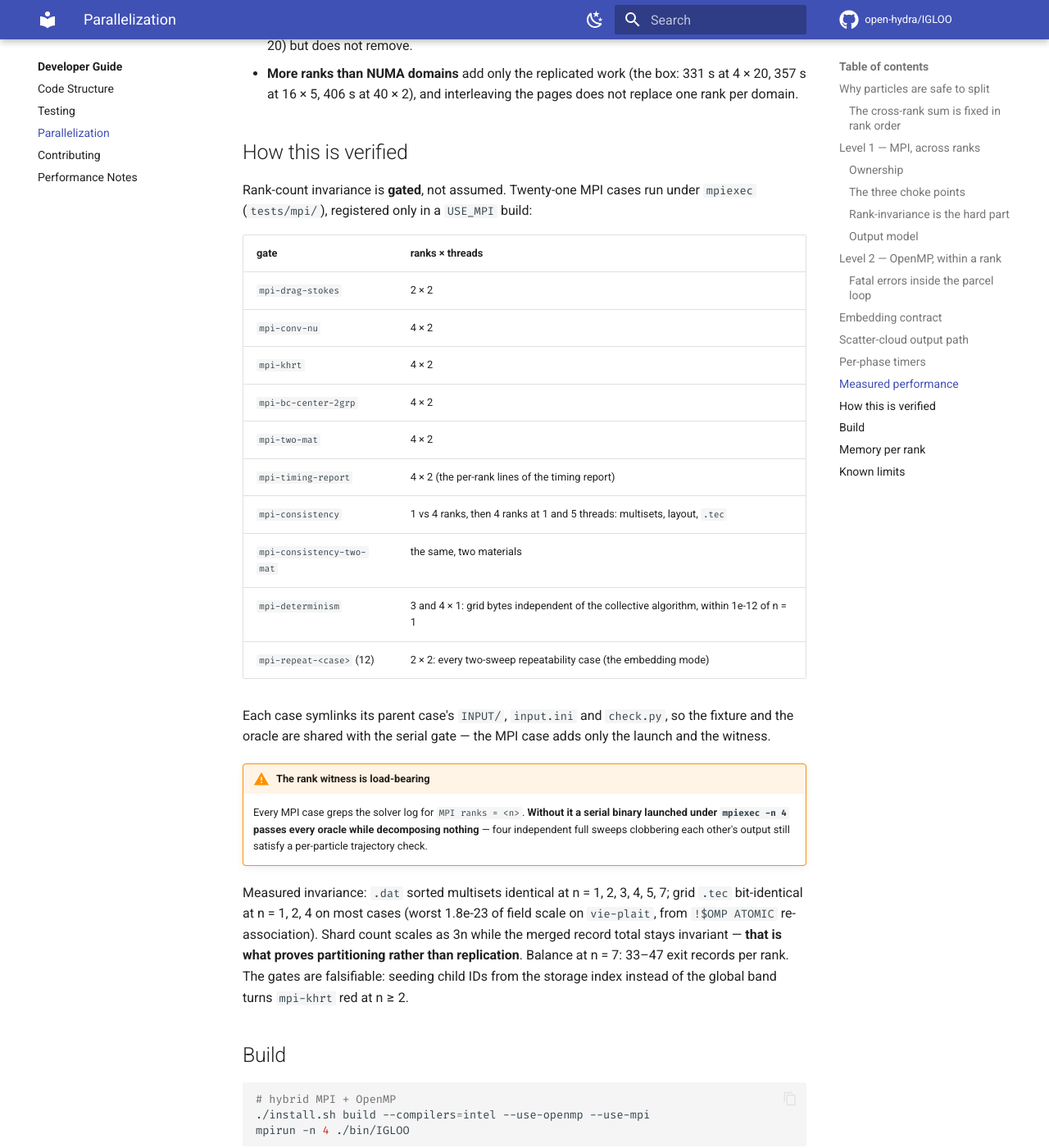
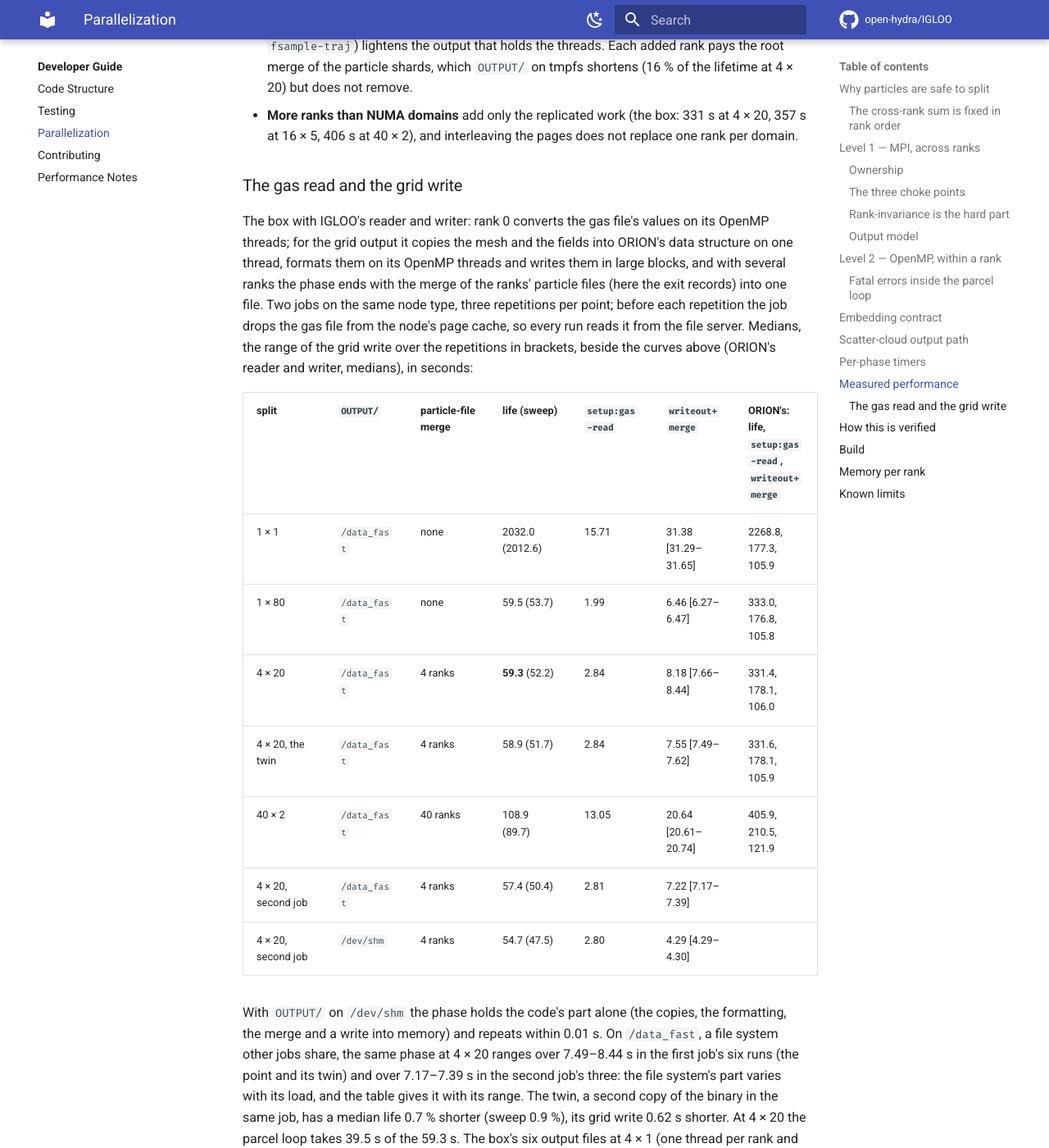
Before and after one commit to open-hydra/IGLOO, an MkDocs documentation site: the page built from docs/development/parallelization.md, in a window 1280 px wide and 1400 px high, scrolled down 10434 px. Shown: the whole window at 82% size. Built offline with MkDocs 1.6.1 and Material for MkDocs 9.7.7, drawn with Linux system fonts in a browser that asks for light colours; comment, search, counter and statistics services are not loaded; some of the changed text lies outside the part shown.

Commit message:
docs(parallel): the gas read and the grid write measured
The box with IGLOO's reader and writer, from two jobs of igloo-io-accept.slurm, each on one exclusive Gold 6230
node, the binary built from 17a41d3: the acceptance job's 1 x 1, 1 x 80, 4 x 20, 40 x 2 and A/A twin, and a
second job's 4 x 20 on /data_fast and with OUTPUT/ on /dev/shm.

- measured-performance.tsv: their seven points (157 in all); every earlier row keeps its columns, and the four
  new columns are filled for every row.
- parallelization.md: "The gas read and the grid write": medians, the grid write's range, where OUTPUT/ was and
  which runs merge particle files, beside ORION's medians; /dev/shm holds the code's part, /data_fast is given
  with its range; the twin; the outputs at 4 x 1 identical to those of a build with ORION's reader and writer.
  The curves are named as ORION's reader and writer, and "Known limits" quotes the two jobs' phases.

No source change: docs/ and tests/ only.

Co-Authored-By: Claude Opus 5.5 (1M context) <noreply@anthropic.com>
Claude-Session: https://claude.ai/code/session_019zi1qiuw7HF2aRfC8FR4xx

```diff
--- a/docs/development/parallelization.md
+++ b/docs/development/parallelization.md
@@ -279,10 +279,12 @@ is taken against the 1 × 1 point of the same workload in the same job, on the s
 - `C` = C(1)/C(N) on the user-mode core cycles of the sweep and of the parcel loop: perfect parallelism
   keeps them constant whatever the clock, so `C` holds the parallel losses without the fall of the clock.
 
-The 150 measured points, each with the job, node, commit and binary it came from, are in
+The 157 measured points, each with the job, node, commit and binary it came from, are in
 `tests/bench/monolith/results/measured-performance.tsv` (written by `results.py` of the harness,
 `tests/bench/monolith/`); every number below is a cell of that table or computed from the cells of one
-job.
+job. The curves ran ORION's reader of the gas file and ORION's writer of the grid output (what
+`IGLOO_TEC_FAST=0` selects); [The gas read and the grid write](#the-gas-read-and-the-grid-write) measures
+the box with IGLOO's own.
 
 | workload | what it loads | life at 1 × 1 |
 |---|---|---|
@@ -321,8 +323,9 @@ Three things separate the efficiency in seconds from the efficiency in cycles:
   times the ratio of the two clocks.
 - **The serial parts.** On the box, rank 0 reads the gas file (`setup:gas-read`, 177.9 s at 4 × 20) and
   writes the source and Eulerian grid fields (`writeout+merge`, 105.5 s) at every split: 283 s of the
-  331 s at 4 × 20, while the parcel loop takes 1973 s on one core and 38.5 s at 4 × 20. The rest of the
-  sweep outside the loop is a few seconds (at 4 × 20: smoothing 2.2 s, finalize 1.3 s, reduction 0.8 s).
+  331 s at 4 × 20, while the parcel loop takes 1973 s on one core and 38.5 s at 4 × 20 (IGLOO's reader
+  and writer: 2.84 and 8.18 s at 4 × 20, [below](#the-gas-read-and-the-grid-write)). The rest of the sweep
+  outside the loop is a few seconds (at 4 × 20: smoothing 2.2 s, finalize 1.3 s, reduction 0.8 s).
 - **Waiting.** On `khrt-stress` the output of the scatter records inside the parcel loop holds the
   threads: with the scatter cloud off (and the Eulerian output, more deposits, on) the loop keeps
   `C` = 0.905 at 1 × 32 against its own one-core point; with the cloud on, 0.432. On `vie-plait-dense` the
@@ -377,6 +380,35 @@ Over the repetitions the standard deviation is 0.2–0.6 % at 1 × 1 and on the
   which `OUTPUT/` on tmpfs shortens (16 % of the lifetime at 4 × 20) but does not remove.
 - **More ranks than NUMA domains** add only the replicated work (the box: 331 s at 4 × 20, 357 s at
   16 × 5, 406 s at 40 × 2), and interleaving the pages does not replace one rank per domain.
+
+### The gas read and the grid write
+
+The box with IGLOO's reader and writer: rank 0 converts the gas file's values on its OpenMP threads; for the
+grid output it copies the mesh and the fields into ORION's data structure on one thread, formats them on its
+OpenMP threads and writes them in large blocks, and with several ranks the phase ends with the merge of the
+ranks' particle files (here the exit records) into one file. Two jobs on the same node type, three
+repetitions per point; before each repetition the job drops the gas file from the node's page cache, so
+every run reads it from the file server. Medians, the range of the grid write over the repetitions in
+brackets, beside the curves above (ORION's reader and writer, medians), in seconds:
+
+| split | `OUTPUT/` | particle-file merge | life (sweep) | `setup:gas-read` | `writeout+merge` | ORION's: life, `setup:gas-read`, `writeout+merge` |
+|---|---|---|---|---|---|---|
+| 1 × 1 | `/data_fast` | none | 2032.0 (2012.6) | 15.71 | 31.38 [31.29–31.65] | 2268.8, 177.3, 105.9 |
+| 1 × 80 | `/data_fast` | none | 59.5 (53.7) | 1.99 | 6.46 [6.27–6.47] | 333.0, 176.8, 105.8 |
+| 4 × 20 | `/data_fast` | 4 ranks | **59.3** (52.2) | 2.84 | 8.18 [7.66–8.44] | 331.4, 178.1, 106.0 |
+| 4 × 20, the twin | `/data_fast` | 4 ranks | 58.9 (51.7) | 2.84 | 7.55 [7.49–7.62] | 331.6, 178.1, 105.9 |
+| 40 × 2 | `/data_fast` | 40 ranks | 108.9 (89.7) | 13.05 | 20.64 [20.61–20.74] | 405.9, 210.5, 121.9 |
+| 4 × 20, second job | `/data_fast` | 4 ranks | 57.4 (50.4) | 2.81 | 7.22 [7.17–7.39] |  |
+| 4 × 20, second job | `/dev/shm` | 4 ranks | 54.7 (47.5) | 2.80 | 4.29 [4.29–4.30] |  |
+
+With `OUTPUT/` on `/dev/shm` the phase holds the code's part alone (the copies, the formatting, the merge
+and a write into memory) and repeats within 0.01 s. On `/data_fast`, a file system other jobs share, the
+same phase at 4 × 20 ranges over 7.49–8.44 s in the first job's six runs (the point and its twin) and over
+7.17–7.39 s in the second job's three: the file system's part varies with its load, and the table gives it
+with its range. The twin, a second copy of the binary in the same job, has a median life 0.7 % shorter
+(sweep 0.9 %), its grid write 0.62 s shorter. At 4 × 20 the parcel loop takes 39.5 s of the 59.3 s. The
+box's six output files at 4 × 1 (one thread per rank and the cross-rank sum in rank order make them
+byte-reproducible) are identical to those of a build with ORION's reader and writer.
 
 ## How this is verified
 
@@ -482,15 +514,22 @@ about half of it geometry.
   values converted on rank 0's OpenMP threads (`IGLOO_Mod_TecASCII`;
   [the gas file](../user/input.md#the-gas-file-gas-file)), and broadcasts the field (`mpi_bcast_orion`: names, solution time, block dimensions, mesh and variables);
   every rank then builds the blocks, the geometry and the pinning itself, and the other ranks
-  busy-wait while rank 0 reads. With ORION's reader (`IGLOO_TEC_FAST=0`) the box of
-  [Measured performance](#measured-performance) (3 M cells, ASCII) reads its gas for 177–178 s
-  at up to four ranks and 210 s at forty; its parcel loop takes 38.5 s at 4 × 20.
-- **The grid output is written by rank 0 alone**, after the cross-rank sum, through a stream
-  writer that formats many values per internal WRITE on rank 0's OpenMP threads and writes
-  large blocks ([Field output](../user/using.md#field-output)). With ORION's writer
-  (`IGLOO_TEC_FAST=0`) the box's source and Eulerian fields take 105–106 s at up to four ranks,
-  of a sweep of 149 s at 4 × 20; with ORION's reader too, the gas read and the grid write take
-  283 of the 331 s of its fastest split.
+  busy-wait while rank 0 reads. The box of [Measured performance](#measured-performance)
+  (3 M cells, ASCII) reads its gas in 15.71 s on one core, 1.99 s at 1 × 80, 2.84 s at 4 × 20 and
+  13.05 s at 40 × 2 (rank 0 on two cores), the broadcast to the other ranks included where there are
+  several; with ORION's reader (`IGLOO_TEC_FAST=0`) in 177–178 s at up to four ranks and 210 s at
+  forty. Its parcel loop takes 39.5 s at 4 × 20.
+- **The grid output is written by rank 0 alone**, after the cross-rank sum: rank 0 copies the
+  mesh and the fields into ORION's data structure on one thread, then a stream writer formats
+  many values per internal WRITE on its OpenMP threads and writes large blocks
+  ([Field output](../user/using.md#field-output)); with several ranks the phase then merges the
+  ranks' particle files (the box: its exit records) into one file. The box's source and Eulerian
+  fields take 31.38 s on one core and 6.46 s at 1 × 80 (one rank, no merge); at 4 × 20, the merge
+  included, 4.29 s with `OUTPUT/` on `/dev/shm` and 7.17–8.44 s on `/data_fast`, a file system
+  other jobs share. With ORION's writer
+  (`IGLOO_TEC_FAST=0`) they take 105–106 s at up to four ranks, of a sweep of 149 s at 4 × 20;
+  with ORION's reader too, the gas read and the grid write take 283 of the 331 s of its fastest
+  split.
 - **Memory does not scale**: every rank holds the full mesh, gas field and accumulators
   (see [Memory per rank](#memory-per-rank)). Breaking that wall would need shared-memory windows
   (`MPI_Win_allocate_shared`) or genuine domain decomposition — neither is implemented.
```
Also changed, not shown: 1 other file.
